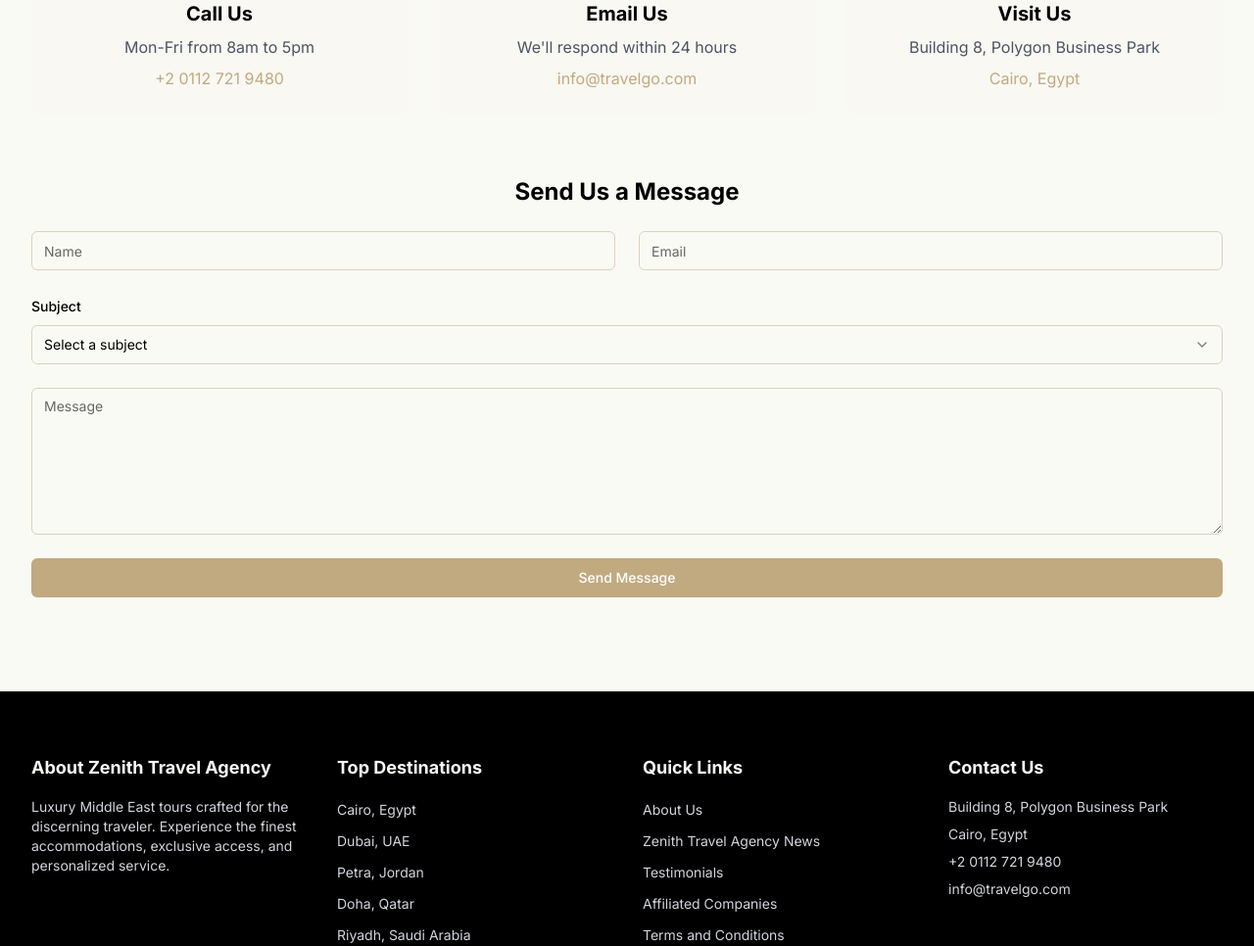
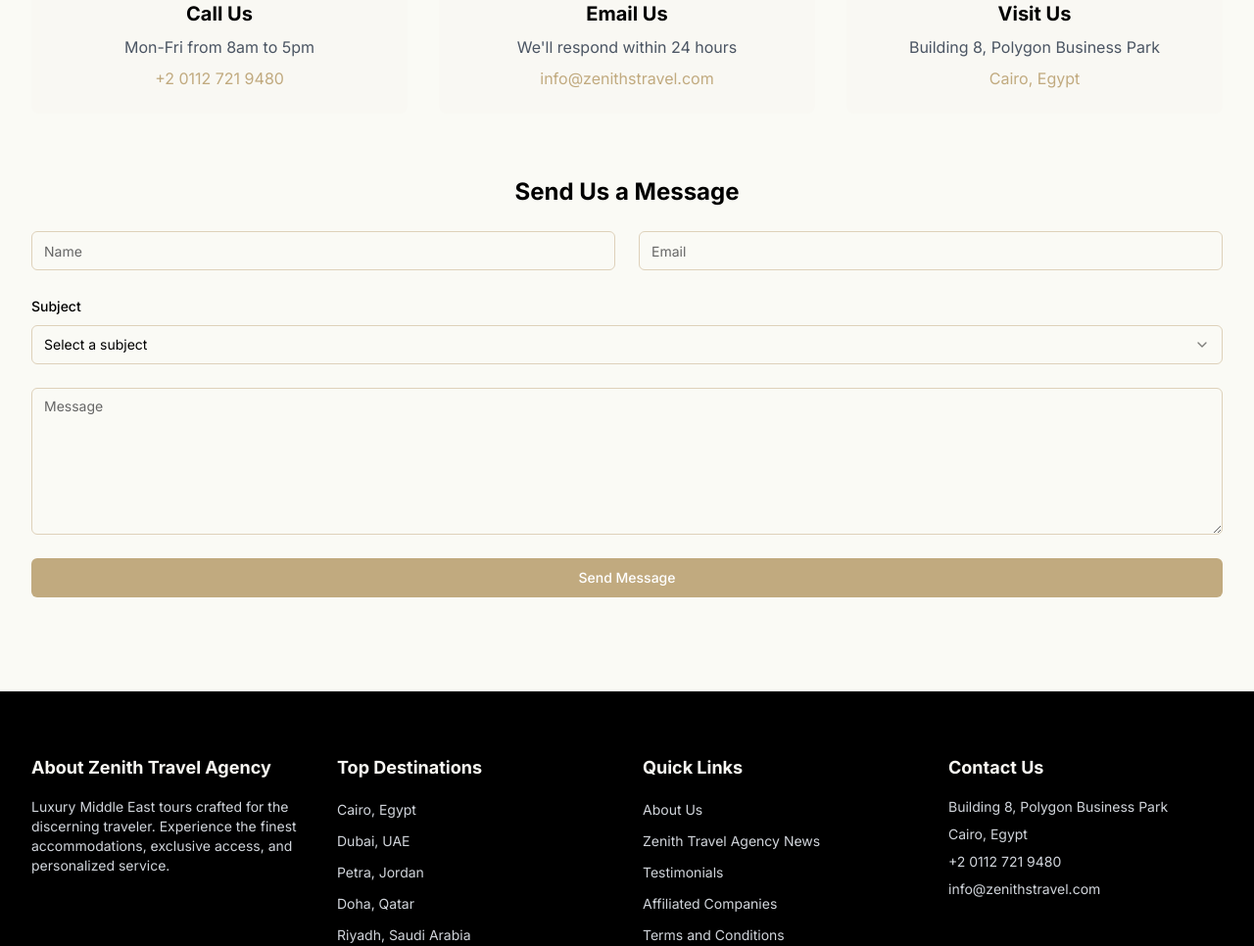
Before and after one commit to AhmedEhab1995/travelgo, a Next.js app: page /contact in a window 1280 px wide. Shown: the part 465-1431 px from the top of the page at 98% size. Built offline with nearby package versions, Linux system fonts and the light colour scheme.

Commit message:
Updated Email address

```diff
--- a/app/contact/page.tsx
+++ b/app/contact/page.tsx
@@ -110,10 +110,10 @@ export default function ContactPage() {
           <h3 className="text-xl font-bold mb-2">Email Us</h3>
           <p className="text-gray-600 mb-2">We'll respond within 24 hours</p>
           <a
-            href="mailto:info@travelgo.com"
+            href="mailto:info@zenithstravel.com"
             className="text-warm-sand hover:underline"
           >
-            info@travelgo.com
+            info@zenithstravel.com
           </a>
         </div>
 
--- a/components/footer.tsx
+++ b/components/footer.tsx
@@ -122,10 +122,10 @@ export default function Footer() {
               </p>
               <p className="text-sm text-gray-300 mb-2">
                 <a
-                  href="mailto:info@travelgo.com"
+                  href="mailto:info@zenithstravel.com"
                   className="hover:text-warm-sand"
                 >
-                  info@travelgo.com
+                  info@zenithstravel.com
                 </a>
               </p>
             </address>
```
